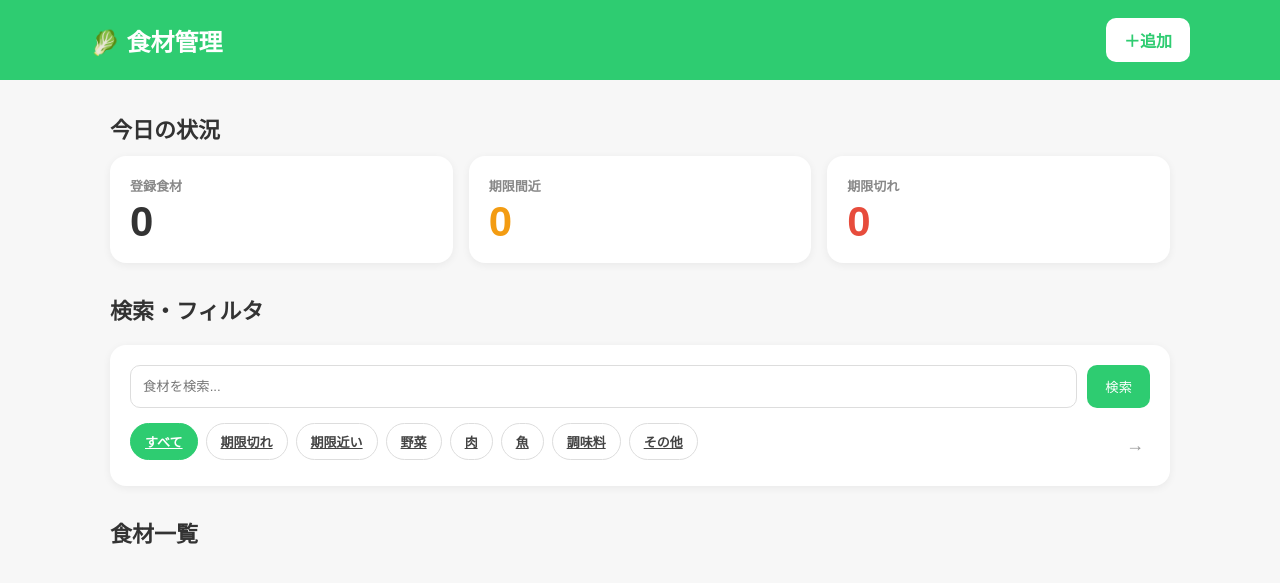
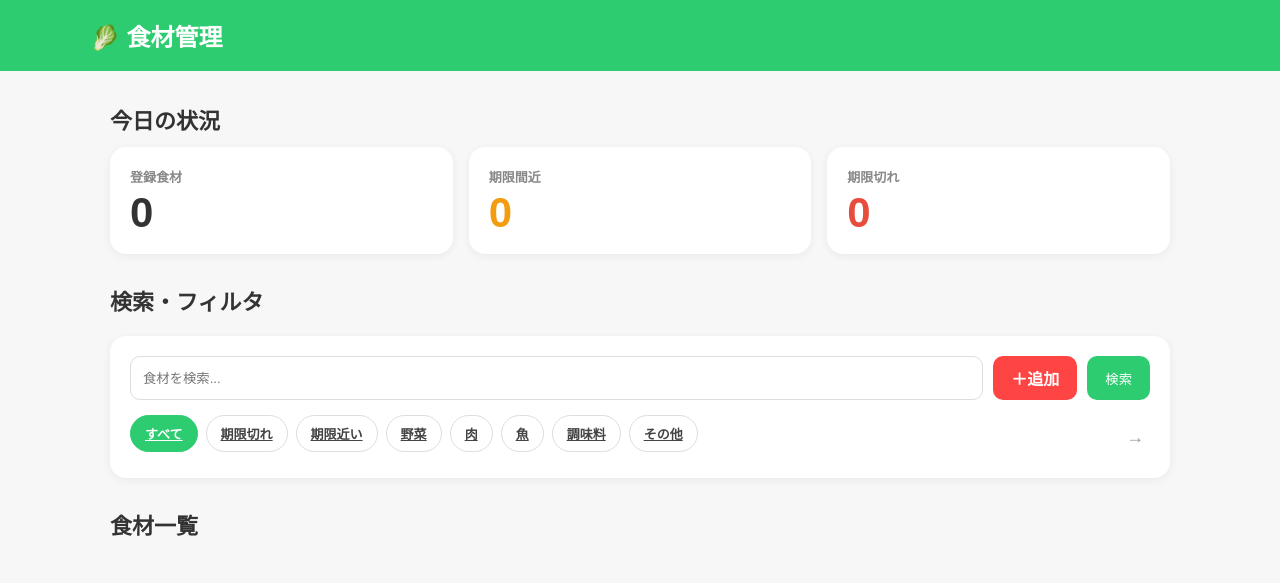
Before and after one commit to izuizu1122/team1, a Flask app: page / in a window 1280 px wide. Shown: the top 583 px of the page. Run offline with Flask 3, Linux system fonts and the light colour scheme; data that the repository does not hold is empty.

Commit message:
fix: 追加ボタンの位置と色を変更、検索ボタンを復活

```diff
--- a/static/css/styles.css
+++ b/static/css/styles.css
@@ -29,8 +29,8 @@ color:white;
 
 .btn-add{
 text-decoration:none;
-background:white;
-color:#2ecc71;
+background:#ff4444;
+color:white;
 padding:10px 18px;
 border-radius:10px;
 font-weight:700;
--- a/templates/index.html
+++ b/templates/index.html
@@ -13,12 +13,9 @@ href="{{ url_for('static', filename='css/styles.css') }}">
 
 <nav class="navbar">
 <div class="navbar-container">
+    <h1 class="logo">🥬 食材管理</h1>
 
-<h1 class="logo">🥬 食材管理</h1>
 
-<a href="/add" class="btn-add">
-＋追加
-</a>
 
 </div>
 </nav>
@@ -117,12 +114,13 @@ href="{{ url_for('static', filename='css/styles.css') }}">
 <input
 id="searchInput"
 type="text"
-name="q"
+name="q"/add
 class="search-input"
 placeholder="食材を検索..."
 value="{{ query }}"
 >
 
+<a href="/add" class="btn-add">＋追加</a>
 <button type="submit" class="btn-search">
 検索
 </button>
```
